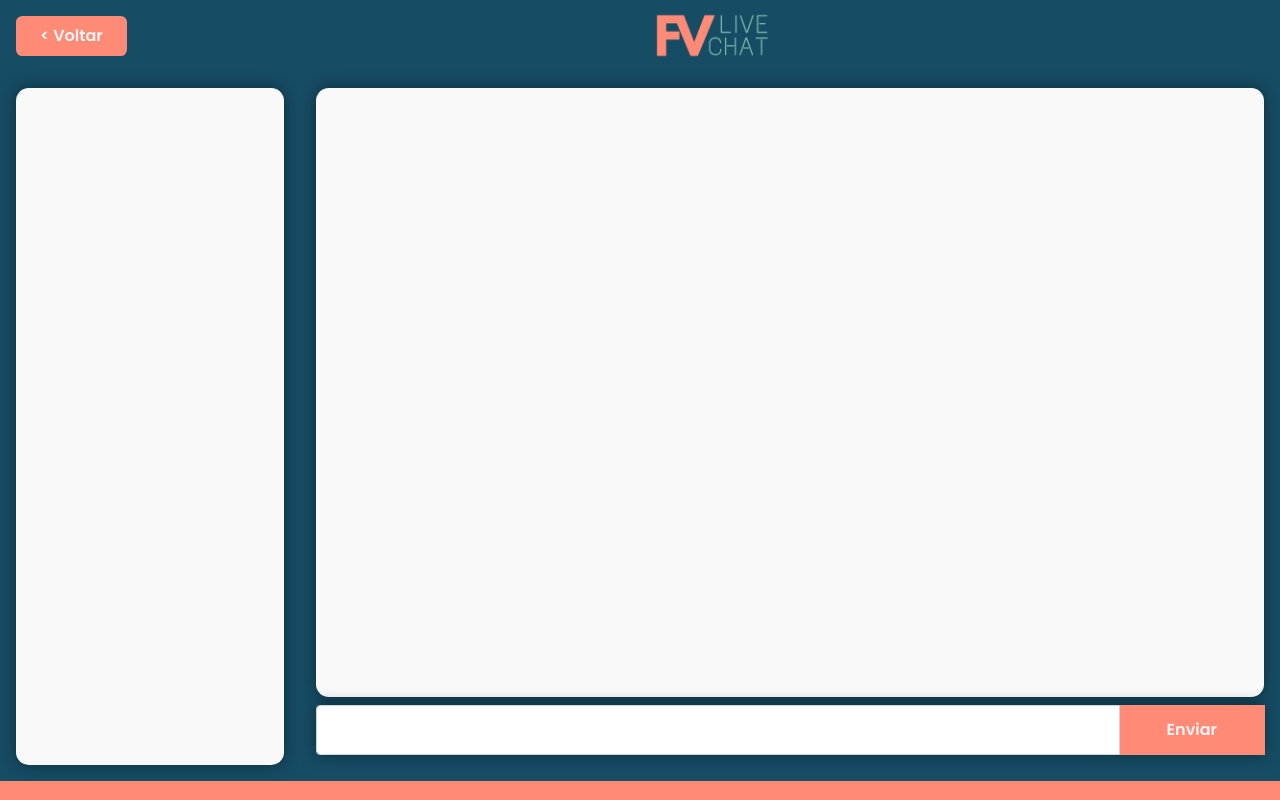
After one commit to fillipevieira92/live-chat, a Flask app: page /chat in a window 1280 px wide. The commit adds this page. Run offline with Flask 2, Linux system fonts and the light colour scheme; some libraries are stand-ins or nearby versions.

Commit message:
Iniciando transiçao room-page|chat-page

```diff
--- a/backend/controllers/socket.py
+++ b/backend/controllers/socket.py
@@ -0,0 +1,46 @@
+from flask import Flask, redirect, render_template, request, jsonify, url_for
+from flask_socketio import SocketIO
+
+from backend.services.room import Room
+from backend.services.user import User
+from backend.services.chat import Chat
+
+import json
+
+room = Room()
+user = User()
+chat = Chat()
+
+USERNAME = ''
+USER_ID = None
+ROOM_ID = None
+
+def socketController(app, socket):
+
+    @app.route('/chat')
+    def get_chat_page(username=None, user_id=None, room_id=None):
+        global USERNAME, USER_ID, ROOM_ID
+
+        try:
+            data = json.loads(request.args['data'])
+            USERNAME, USER_ID, ROOM_ID = data['username'], data['user_id'], data['room_id']
+        except:
+            pass
+        else:
+            return jsonify({'response':200})
+
+        if username and user_id and room_id:
+            USERNAME, USER_ID, ROOM_ID = username, user_id, room_id
+
+        return render_template('room.html', username=USERNAME, user_id=USER_ID, room_id=ROOM_ID)
+
+
+    @socket.on('connect')
+    def connect():
+        pass
+
+
+
+    @socket.on('disconnect')
+    def disconnect():
+        pass
--- a/backend/services/room.py
+++ b/backend/services/room.py
@@ -11,4 +11,4 @@ class Room:
 
 
     def create_room(self, nome):
-        self.db.set_room(nome)
+        return self.db.set_room(nome)
--- a/frontend/static/css/base.css
+++ b/frontend/static/css/base.css
@@ -4,7 +4,7 @@
 }
 
 :root{
-    --azul-escuro:#1D5168;
+    --azul-escuro:#164C64;
     --azul-claro:#B2E7E8;
     --verde-claro:#8FB9AA;
     --amarelo-claro:#F2D096;
@@ -19,6 +19,7 @@ body{
     display: flex;
     justify-content: center;
     align-items: center;
+    overflow: hidden;
 }
 .button{
     padding: .8rem 3rem;
--- a/frontend/static/css/room.css
+++ b/frontend/static/css/room.css
@@ -1,60 +1,52 @@
 main{
+    width: 100vw;
+    height: 88.6vh;
+    background-color: var(--azul-escuro);
+    margin: 0;
+    padding: 0;
+}
+main>section{
+    background-color: var(--amarelo-claro);
+    width: 100vw;
+    height: 100%;
     display: flex;
+    flex-direction: row;
+}
+aside{
+    height: 100%;
+    width: 20%;
+    padding: 1rem;
+    min-width: 300px;
+    background-color: var(--azul-escuro);
+}
+aside>.people-online{
+    background-color: var(--branco-gelo);
+    box-shadow: 0 0 1rem rgba(0,0,0,0.4);
+    border-radius: .8rem;
+    width: 100%;
+    height: 100%;
+}
+.chat-box{
+    display: flex;
+    flex-direction: column;
     justify-content: center;
     align-items: center;
-    margin: 5rem;
+    width: 80%;
+    height: 100%;
+    background-color: var(--azul-escuro);
+    padding: 1rem;
 }
-main>section{
+.chat-msgs{
     background-color: var(--branco-gelo);
-    padding: 0rem 2rem 2rem;
+    width: 100%;
+    height: 90%;
     border-radius: .8rem;
-    box-shadow: 0rem 1rem 2rem rgba(0,0,0,0.5);
+    padding: .5rem;
+    box-shadow: 0 0 1rem rgba(0,0,0,0.4);
 }
-main>section>.container{
-    width: 40vw;
-    min-width: 400px;
-    min-height: 50vh;
-    max-height: 30vh;
-    overflow-y: auto;
-    /* background-color: var(--branco-gelo); */
-    box-shadow: 0 .3rem .5rem rgba(0,0,0,0.3);
-    padding: 1rem 1rem .3rem 1rem;
-    border-radius: .8rem;
+.send-msg{
+    background-color: none;
+    width: 100%;
+    height: 10%;
 }
-main>section>.container>.user{
-    margin-left: 1rem;
-    border-radius: .8rem;
-    align-items: center;
-}
-main>section>.container>.user>.icone{
-    border-right: 1px solid var(--azul-escuro);
-}
-main>section>.container>.user>.icone>i{
-    font-size: 1.5rem;
-    color: var(--azul-escuro);
-}
-main>section>.container>.user>.username{
-    color: var(--azul-escuro);
-}
-main>section>.container>.rooms{
-    margin-top: .5rem;
-    border-top: 1px solid var(--azul-escuro);
-}
-main>section>.container>.rooms>tbody>tr{
-    margin: .5rem 0;
-    padding: 1rem;
-    color: var(--azul-escuro);
-    cursor: pointer;
-    transition: 150ms all ease-in-out;
-}
-main>section>.container>.rooms>tbody>tr:hover{
-    background-color: var(--salmao);
-    color: var(--branco-gelo);
-}
-table i{
-    font-size: 1.2rem;
-}
-.button{
-    margin-top: 2rem;
-    font-size: .8rem;
-}
+.send-msg>.input-group{box-shadow: 0 0 1rem rgba(0,0,0,0.4);}
--- /dev/null
+++ b/frontend/templates/room.html
@@ -0,0 +1,39 @@
+{% extends "base.html" %}
+
+
+{% block head %}
+<!-- CSS -->
+<link rel="stylesheet" href="{{ url_for('static', filename='css/room.css') }}">
+
+<!-- Javascript -->
+<script src="{{ url_for('static', filename='js/room.js') }}" defer></script>
+{% endblock %}
+
+
+{% block content %}
+<main>
+    <header align="center">
+        <button onclick="window.location.href = '/'" class="float-start button button-salmao m-3 mb-0 p-4 pt-2 pb-2">< Voltar</button>
+        <img src="{{ url_for('static', filename='img/logo-fundo-azul.png') }}" width="120px" alt="">
+    </header>
+    <section class="">
+        <aside>
+            <div class="people-online">
+
+            </div>
+        </aside>
+        <div class="chat-box">
+            <div class="chat-msgs">
+
+            </div>
+            <div class="send-msg pt-2">
+                <div class="input-group">
+                    <input class="form-control" type="text">
+                    <button class="button button-salmao">Enviar</button>
+                    <i class="bi bi-send"></i>
+                </div>
+            </div>
+        </div>
+    </section>
+</main>
+{% endblock %}
--- a/manage.py
+++ b/manage.py
@@ -2,6 +2,7 @@ from flask import Flask, request, render_template, json
 from flask_socketio import SocketIO
 
 from backend.controllers.app import appController
+from backend.controllers.socket import socketController
 
 
 app = Flask('__main__', template_folder='frontend/templates', static_folder='frontend/static')
@@ -9,6 +10,7 @@ app = Flask('__main__', template_folder='frontend/templates', static_folder='fro
 socket = SocketIO(app)
 
 appController(app)
+socketController(app, socket)
 
 
 if __name__ == '__main__':
```
Also changed, not shown: backend/controllers/app.py (+19 -6 lines), backend/repository/databaser.py (+31 -18 lines), backend/services/chat.py (+13 -0 lines), backend/services/user.py (added, +18 -0 lines), frontend/static/css/rooms.css (added, +60 -0 lines), frontend/static/js/rooms.js (added, +17 -0 lines), frontend/templates/rooms.html (+5 -3 lines), backend/services/session.py (deleted).
